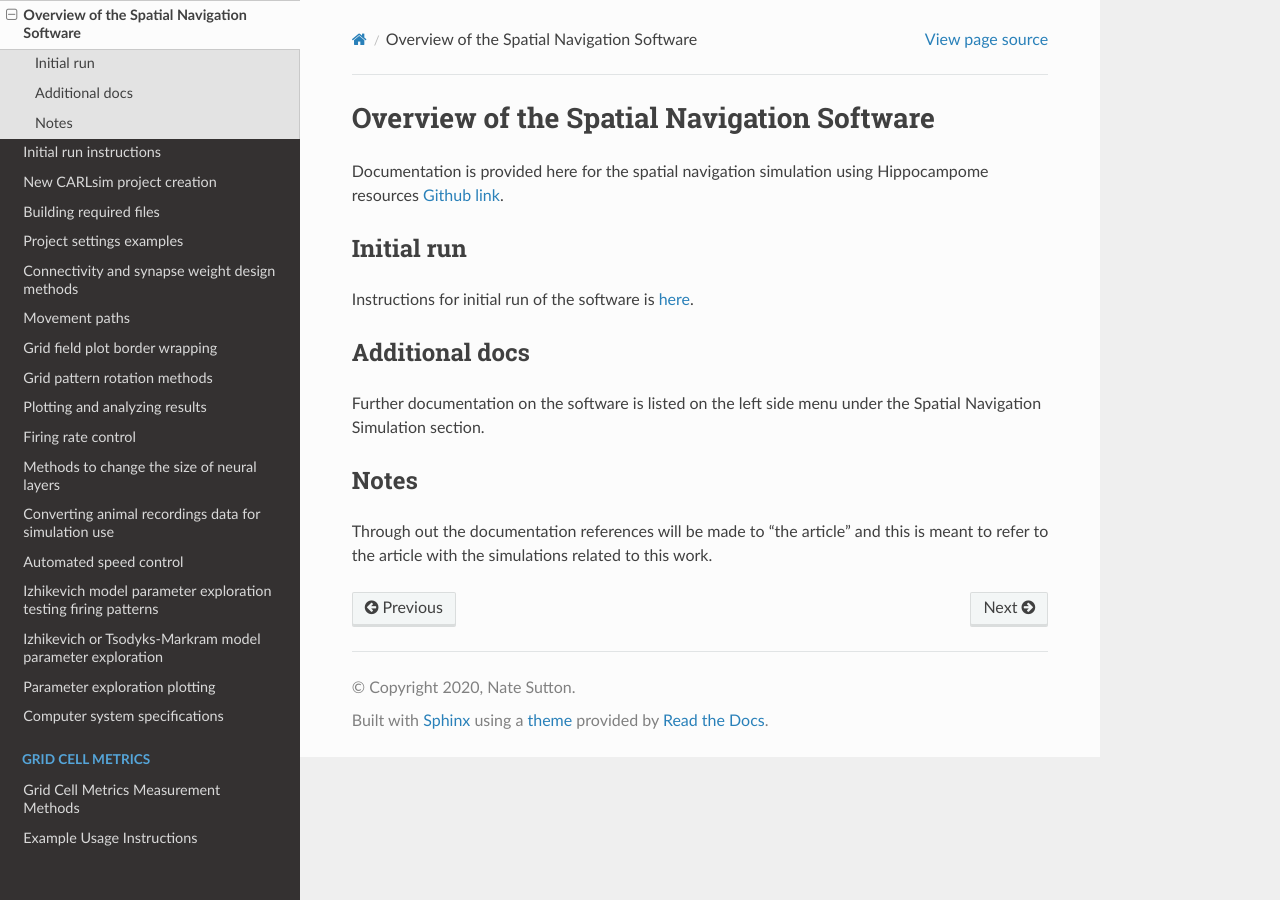
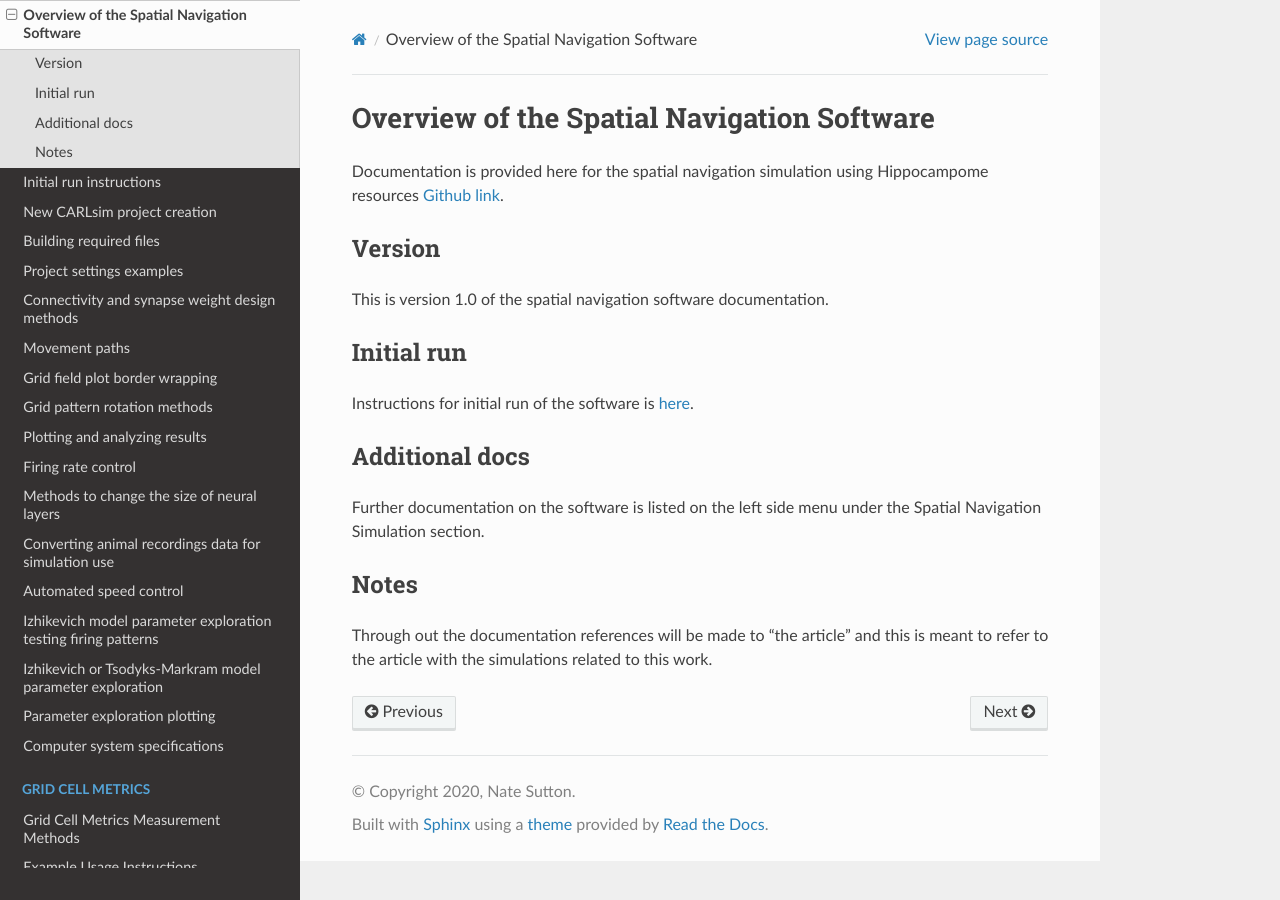
Before and after one commit to Hippocampome-Org/hco_dev_docs, a Sphinx documentation site: the page built from docs/spatial_nav/overview.md, in a window 1280 px wide. Built offline with Sphinx 7.4.7 and the Read the Docs theme 2.0.0, drawn with Linux system fonts in a browser that asks for light colours.

Commit message:
added version number to spatial nav docs

```diff
--- a/docs/spatial_nav/overview.md
+++ b/docs/spatial_nav/overview.md
@@ -2,6 +2,9 @@ Overview of the Spatial Navigation Software
 ===========================================
 
 Documentation is provided here for the spatial navigation simulation using Hippocampome resources [Github link](https://github.com/Hippocampome-Org/spatial_nav).
+
+## Version
+This is version 1.0 of the spatial navigation software documentation.
 
 ## Initial run
 
```
